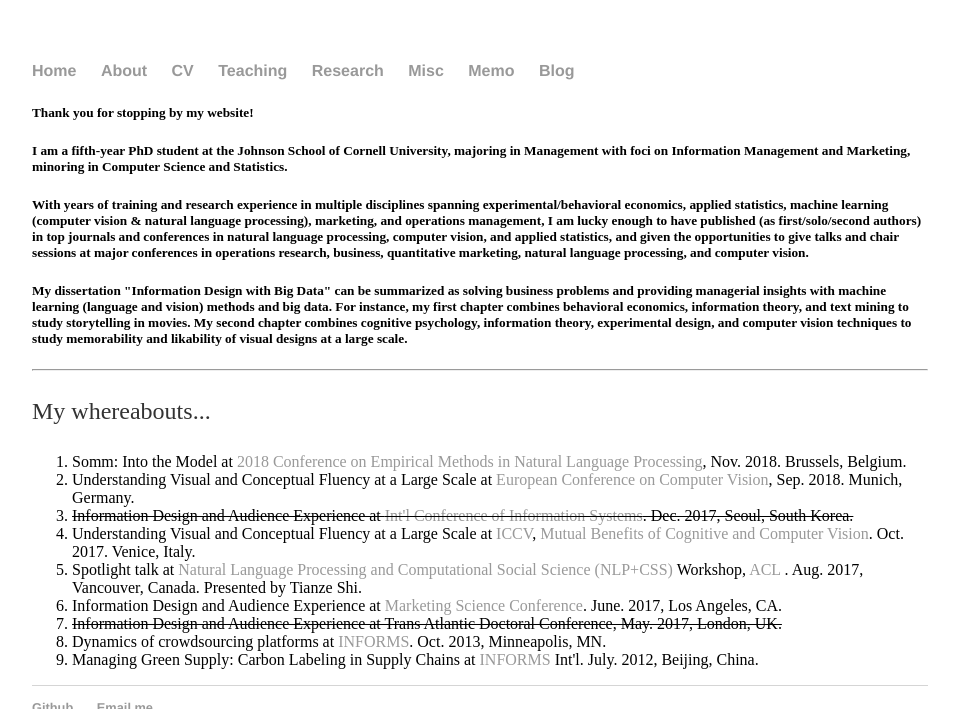
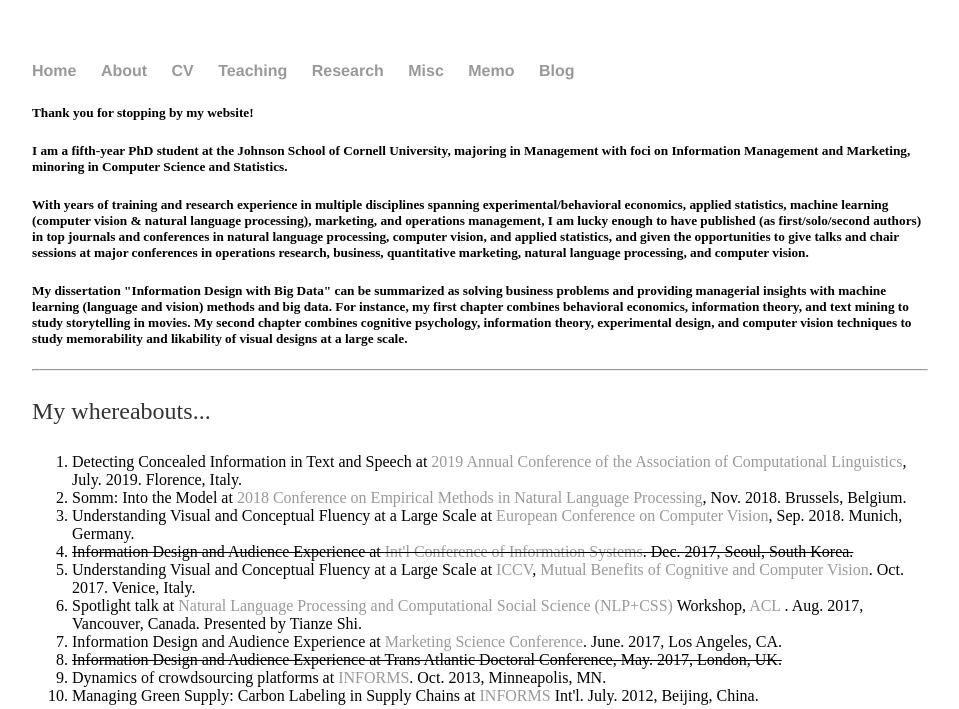
Before and after one commit to shenglih/shenglih.github.io, a Jekyll site: the page built from About/index.html, in a window 1280 px wide, cut to the strip 0-709 px from the top of the page. Shown: the whole strip, without its empty margins (160-1119 px from the left). Built offline with Jekyll 4.4.1, drawn with Linux system fonts in a browser that asks for light colours.

Commit message:
Update index.html

```diff
--- a/About/index.html
+++ b/About/index.html
@@ -18,6 +18,7 @@ title: Shengli Hu, About
 
 	<p> My whereabouts... </p>
 	<ol>
+		<li> Detecting Concealed Information in Text and Speech at <a href="http://www.acl2019.org/EN/index.xhtml"> 2019 Annual Conference of the Association of Computational Linguistics</a>, July. 2019. Florence, Italy. </li>
 		<li> Somm: Into the Model at <a href="http://emnlp2018.org/">2018 Conference on Empirical Methods in Natural Language Processing</a>, Nov. 2018. Brussels, Belgium. </li>
 		<li> Understanding Visual and Conceptual Fluency at a Large Scale at <a href="https://eccv2018.org/">European Conference on Computer Vision</a>, Sep. 2018. Munich, Germany. </li>
 		<li> <del>Information Design and Audience Experience at <a href="https://icis2017.aisnet.org/"> Int'l Conference of Information Systems</a>. Dec. 2017, Seoul, South Korea.</del></li>
```
